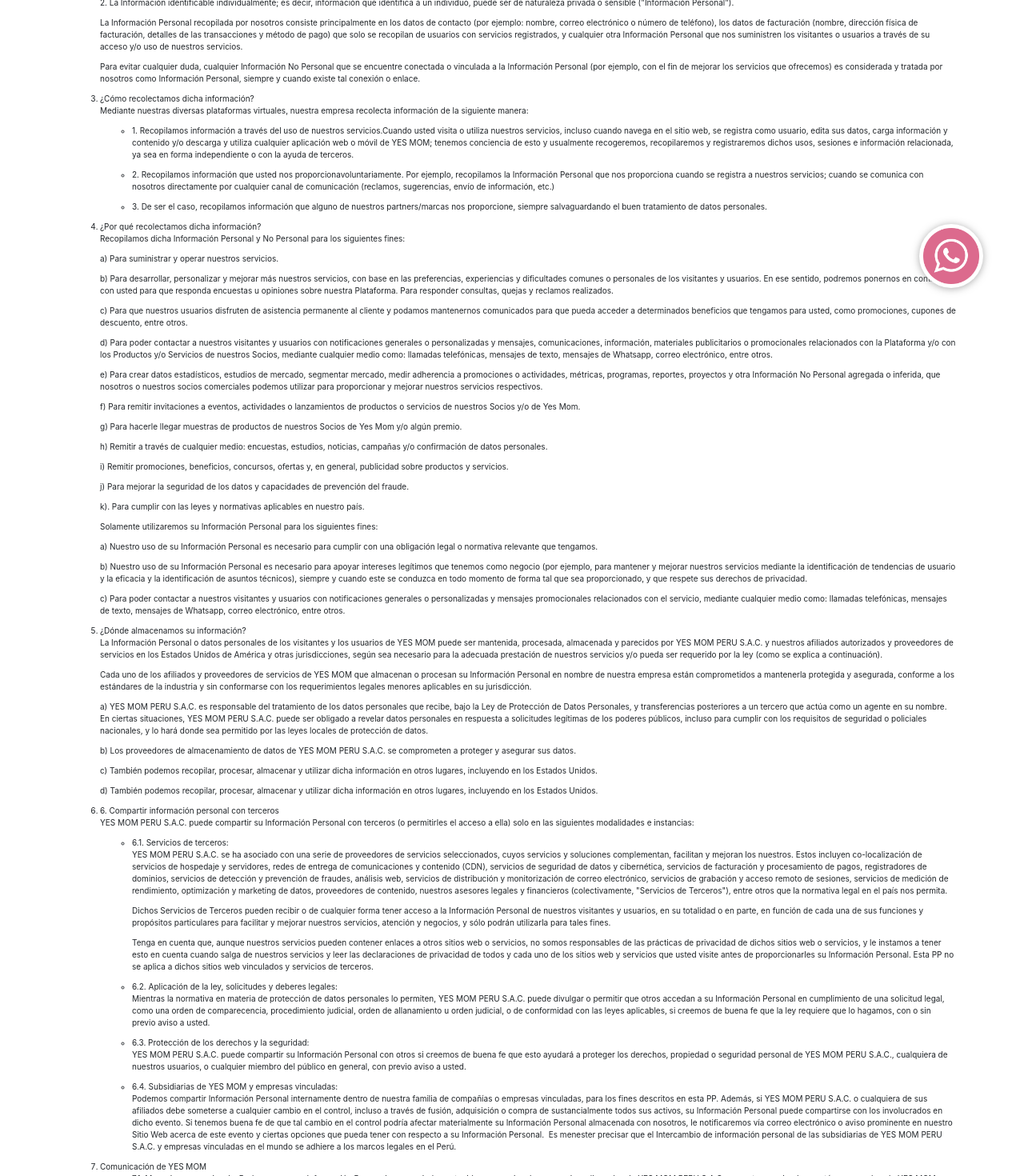
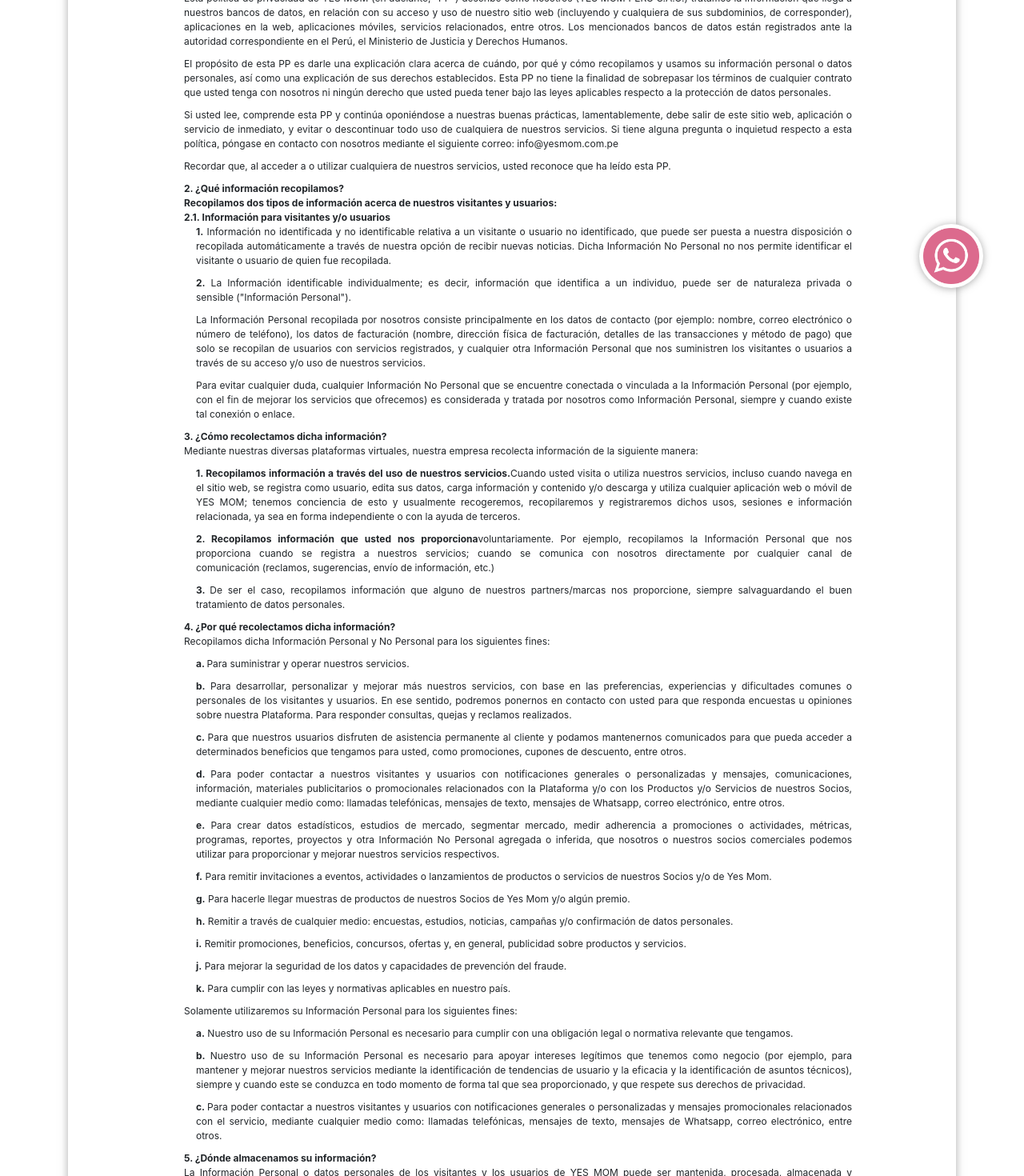
Before and after one commit to levs1205/yesmom-next, a Next.js app: page /politicasdeprivacidad in a window 1280 px wide. Shown: the part 400-1870 px from the top of the page at 80% size. Built offline with nearby package versions, Linux system fonts and the light colour scheme; no server answers.

Commit message:
politicas style

```diff
--- a/pages/politicasdeprivacidad/index.js
+++ b/pages/politicasdeprivacidad/index.js
@@ -5,8 +5,8 @@ import { Container } from "react-bootstrap";
 const index = () => {
   return (
     <AppLayout>
-      <Container className="container-politicas">
-        <div>
+      <Container>
+        <div className="container-politicas">
           <h3>Políticas de privacidad de YES MOM PERU S.A.C</h3>
           <p>
             YES MOM se interesa en la privacidad de sus visitantes, usuarios y
@@ -25,9 +25,9 @@ const index = () => {
             comprende completamente, antes de acceder a o utilizar cualquiera de
             nuestros servicios.
           </p>
-          <ol>
+          <ul className="ul-politicas">
             <li>
-              <span>Lea con atención:</span>
+              <span>1. Lea con atención:</span>
               <p>
                 Esta política de privacidad de YES MOM (en adelante, "PP")
                 describe como nosotros (YES MOM PERU S.A.C.) tratamos la
@@ -65,7 +65,7 @@ const index = () => {
             <li>
               <span>
                 {" "}
-                ¿Qué información recopilamos?
+                2. ¿Qué información recopilamos?
                 <br />
                 Recopilamos dos tipos de información acerca de nuestros
                 visitantes y usuarios:
@@ -74,42 +74,53 @@ const index = () => {
               <div>
                 {" "}
                 <span>2.1. Información para visitantes y/o usuarios</span>
+                <ul>
+                  <li>
+                    {" "}
                     <p>
-                  1. Información no identificada y no identificable relativa a
-                  un visitante o usuario no identificado, que puede ser puesta a
-                  nuestra disposición o recopilada automáticamente a través de
-                  nuestra opción de recibir nuevas noticias. Dicha Información
-                  No Personal no nos permite identificar el visitante o usuario
-                  de quien fue recopilada.
+                      <b>1.</b> Información no identificada y no identificable
+                      relativa a un visitante o usuario no identificado, que
+                      puede ser puesta a nuestra disposición o recopilada
+                      automáticamente a través de nuestra opción de recibir
+                      nuevas noticias. Dicha Información No Personal no nos
+                      permite identificar el visitante o usuario de quien fue
+                      recopilada.
+                    </p>
+                  </li>
+                  <li>
+                    {" "}
+                    <p>
+                      <b> 2.</b> La Información identificable individualmente;
+                      es decir, información que identifica a un individuo, puede
+                      ser de naturaleza privada o sensible ("Información
+                      Personal").
+                    </p>{" "}
+                    <p>
+                      La Información Personal recopilada por nosotros consiste
+                      principalmente en los datos de contacto (por ejemplo:
+                      nombre, correo electrónico o número de teléfono), los
+                      datos de facturación (nombre, dirección física de
+                      facturación, detalles de las transacciones y método de
+                      pago) que solo se recopilan de usuarios con servicios
+                      registrados, y cualquier otra Información Personal que nos
+                      suministren los visitantes o usuarios a través de su
+                      acceso y/o uso de nuestros servicios.
                     </p>
                     <p>
-                  2. La Información identificable individualmente; es decir,
-                  información que identifica a un individuo, puede ser de
-                  naturaleza privada o sensible ("Información Personal").
+                      Para evitar cualquier duda, cualquier Información No
+                      Personal que se encuentre conectada o vinculada a la
+                      Información Personal (por ejemplo, con el fin de mejorar
+                      los servicios que ofrecemos) es considerada y tratada por
+                      nosotros como Información Personal, siempre y cuando
+                      existe tal conexión o enlace.
                     </p>
-                <p>
-                  La Información Personal recopilada por nosotros consiste
-                  principalmente en los datos de contacto (por ejemplo: nombre,
-                  correo electrónico o número de teléfono), los datos de
-                  facturación (nombre, dirección física de facturación, detalles
-                  de las transacciones y método de pago) que solo se recopilan
-                  de usuarios con servicios registrados, y cualquier otra
-                  Información Personal que nos suministren los visitantes o
-                  usuarios a través de su acceso y/o uso de nuestros servicios.
-                </p>
-                <p>
-                  Para evitar cualquier duda, cualquier Información No Personal
-                  que se encuentre conectada o vinculada a la Información
-                  Personal (por ejemplo, con el fin de mejorar los servicios que
-                  ofrecemos) es considerada y tratada por nosotros como
-                  Información Personal, siempre y cuando existe tal conexión o
-                  enlace.
-                </p>
+                  </li>
+                </ul>
               </div>
             </li>
 
             <li>
-              <span>¿Cómo recolectamos dicha información?</span>
+              <span>3. ¿Cómo recolectamos dicha información?</span>
               <p>
                 Mediante nuestras diversas plataformas virtuales, nuestra
                 empresa recolecta información de la siguiente manera:
@@ -147,105 +158,146 @@ const index = () => {
                 </li>
                 <li>
                   <p>
-                    3. De ser el caso, recopilamos información que alguno de
-                    nuestros partners/marcas nos proporcione, siempre
+                    <b> 3. </b>De ser el caso, recopilamos información que
+                    alguno de nuestros partners/marcas nos proporcione, siempre
                     salvaguardando el buen tratamiento de datos personales.
                   </p>
                 </li>
               </ul>
             </li>
             <li>
-              <span>¿Por qué recolectamos dicha información?</span>
+              <span>4. ¿Por qué recolectamos dicha información?</span>
               <p>
                 Recopilamos dicha Información Personal y No Personal para los
                 siguientes fines:
               </p>
-              <p>a) Para suministrar y operar nuestros servicios.</p>
+              <ul>
+                <li>
                   <p>
-                b) Para desarrollar, personalizar y mejorar más nuestros
-                servicios, con base en las preferencias, experiencias y
-                dificultades comunes o personales de los visitantes y usuarios.
-                En ese sentido, podremos ponernos en contacto con usted para que
-                responda encuestas u opiniones sobre nuestra Plataforma. Para
-                responder consultas, quejas y reclamos realizados.
+                    <b>a. </b> Para suministrar y operar nuestros servicios.
                   </p>
+                </li>
+                <li>
                   <p>
-                c) Para que nuestros usuarios disfruten de asistencia permanente
-                al cliente y podamos mantenernos comunicados para que pueda
-                acceder a determinados beneficios que tengamos para usted, como
-                promociones, cupones de descuento, entre otros.{" "}
+                    <b>b.</b> Para desarrollar, personalizar y mejorar más
+                    nuestros servicios, con base en las preferencias,
+                    experiencias y dificultades comunes o personales de los
+                    visitantes y usuarios. En ese sentido, podremos ponernos en
+                    contacto con usted para que responda encuestas u opiniones
+                    sobre nuestra Plataforma. Para responder consultas, quejas y
+                    reclamos realizados.
                   </p>
+                </li>
+                <li>
                   <p>
-                d) Para poder contactar a nuestros visitantes y usuarios con
-                notificaciones generales o personalizadas y mensajes,
-                comunicaciones, información, materiales publicitarios o
-                promocionales relacionados con la Plataforma y/o con los
-                Productos y/o Servicios de nuestros Socios, mediante cualquier
-                medio como: llamadas telefónicas, mensajes de texto, mensajes de
-                Whatsapp, correo electrónico, entre otros.
+                    <b>c. </b> Para que nuestros usuarios disfruten de
+                    asistencia permanente al cliente y podamos mantenernos
+                    comunicados para que pueda acceder a determinados beneficios
+                    que tengamos para usted, como promociones, cupones de
+                    descuento, entre otros.{" "}
                   </p>
+                </li>
+                <li>
                   <p>
-                e) Para crear datos estadísticos, estudios de mercado, segmentar
-                mercado, medir adherencia a promociones o actividades, métricas,
-                programas, reportes, proyectos y otra Información No Personal
-                agregada o inferida, que nosotros o nuestros socios comerciales
-                podemos utilizar para proporcionar y mejorar nuestros servicios
-                respectivos.
+                    <b>d. </b>Para poder contactar a nuestros visitantes y
+                    usuarios con notificaciones generales o personalizadas y
+                    mensajes, comunicaciones, información, materiales
+                    publicitarios o promocionales relacionados con la Plataforma
+                    y/o con los Productos y/o Servicios de nuestros Socios,
+                    mediante cualquier medio como: llamadas telefónicas,
+                    mensajes de texto, mensajes de Whatsapp, correo electrónico,
+                    entre otros.
                   </p>
+                </li>
+                <li>
+                  <p>
+                    <b>e.</b> Para crear datos estadísticos, estudios de
+                    mercado, segmentar mercado, medir adherencia a promociones o
+                    actividades, métricas, programas, reportes, proyectos y otra
+                    Información No Personal agregada o inferida, que nosotros o
+                    nuestros socios comerciales podemos utilizar para
+                    proporcionar y mejorar nuestros servicios respectivos.
+                  </p>
+                </li>
+                <li>
+                  <p>
+                    <b>f.</b> Para remitir invitaciones a eventos, actividades o
+                    lanzamientos de productos o servicios de nuestros Socios y/o
+                    de Yes Mom.
+                  </p>
+                </li>
+                <li>
+                  <p>
+                    <b>g.</b> Para hacerle llegar muestras de productos de
+                    nuestros Socios de Yes Mom y/o algún premio.
+                  </p>
+                </li>
+                <li>
+                  <p>
+                    <b>h.</b> Remitir a través de cualquier medio: encuestas,
+                    estudios, noticias, campañas y/o confirmación de datos
+                    personales.
+                  </p>
+                </li>
+                <li>
+                  <p>
+                    <b>i.</b> Remitir promociones, beneficios, concursos,
+                    ofertas y, en general, publicidad sobre productos y
+                    servicios.
+                  </p>
+                </li>
+                <li>
+                  <p>
+                    <b>j.</b> Para mejorar la seguridad de los datos y
+                    capacidades de prevención del fraude.
+                  </p>
+                </li>
+                <li>
+                  <p>
+                    <b>k.</b> Para cumplir con las leyes y normativas aplicables
+                    en nuestro país.
+                  </p>
+                </li>
+              </ul>
 
-              <p>
-                f) Para remitir invitaciones a eventos, actividades o
-                lanzamientos de productos o servicios de nuestros Socios y/o de
-                Yes Mom.
-              </p>
-              <p>
-                g) Para hacerle llegar muestras de productos de nuestros Socios
-                de Yes Mom y/o algún premio.
-              </p>
-              <p>
-                h) Remitir a través de cualquier medio: encuestas, estudios,
-                noticias, campañas y/o confirmación de datos personales.
-              </p>
-              <p>
-                i) Remitir promociones, beneficios, concursos, ofertas y, en
-                general, publicidad sobre productos y servicios.
-              </p>
-              <p>
-                j) Para mejorar la seguridad de los datos y capacidades de
-                prevención del fraude.
-              </p>
-              <p>
-                k). Para cumplir con las leyes y normativas aplicables en
-                nuestro país.
-              </p>
               <p>
                 Solamente utilizaremos su Información Personal para los
                 siguientes fines:
               </p>
+              <ul>
+                <li>
                   <p>
-                a) Nuestro uso de su Información Personal es necesario para
-                cumplir con una obligación legal o normativa relevante que
-                tengamos.
-              </p>
-              <p>
-                b) Nuestro uso de su Información Personal es necesario para
-                apoyar intereses legítimos que tenemos como negocio (por
-                ejemplo, para mantener y mejorar nuestros servicios mediante la
-                identificación de tendencias de usuario y la eficacia y la
-                identificación de asuntos técnicos), siempre y cuando este se
-                conduzca en todo momento de forma tal que sea proporcionado, y
-                que respete sus derechos de privacidad.
-              </p>
-              <p>
-                c) Para poder contactar a nuestros visitantes y usuarios con
-                notificaciones generales o personalizadas y mensajes
-                promocionales relacionados con el servicio, mediante cualquier
-                medio como: llamadas telefónicas, mensajes de texto, mensajes de
-                Whatsapp, correo electrónico, entre otros.
+                    <b>a.</b> Nuestro uso de su Información Personal es
+                    necesario para cumplir con una obligación legal o normativa
+                    relevante que tengamos.
                   </p>
                 </li>
                 <li>
-              <span>¿Dónde almacenamos su información?</span>
+                  <p>
+                    <b>b.</b> Nuestro uso de su Información Personal es
+                    necesario para apoyar intereses legítimos que tenemos como
+                    negocio (por ejemplo, para mantener y mejorar nuestros
+                    servicios mediante la identificación de tendencias de
+                    usuario y la eficacia y la identificación de asuntos
+                    técnicos), siempre y cuando este se conduzca en todo momento
+                    de forma tal que sea proporcionado, y que respete sus
+                    derechos de privacidad.
+                  </p>
+                </li>
+                <li>
+                  <p>
+                    <b>c. </b>Para poder contactar a nuestros visitantes y
+                    usuarios con notificaciones generales o personalizadas y
+                    mensajes promocionales relacionados con el servicio,
+                    mediante cualquier medio como: llamadas telefónicas,
+                    mensajes de texto, mensajes de Whatsapp, correo electrónico,
+                    entre otros.
+                  </p>
+                </li>
+              </ul>
+            </li>
+            <li>
+              <span>5. ¿Dónde almacenamos su información?</span>
               <p>
                 La Información Personal o datos personales de los visitantes y
                 los usuarios de YES MOM puede ser mantenida, procesada,
@@ -263,31 +315,43 @@ const index = () => {
                 conformarse con los requerimientos legales menores aplicables en
                 su jurisdicción.
               </p>
+              <ul>
+                <li>
                   <p>
-                a) YES MOM PERU S.A.C. es responsable del tratamiento de los
-                datos personales que recibe, bajo la Ley de Protección de Datos
-                Personales, y transferencias posteriores a un tercero que actúa
-                como un agente en su nombre. En ciertas situaciones, YES MOM
-                PERU S.A.C. puede ser obligado a revelar datos personales en
-                respuesta a solicitudes legítimas de los poderes públicos,
-                incluso para cumplir con los requisitos de seguridad o
-                policiales nacionales, y lo hará donde sea permitido por las
-                leyes locales de protección de datos.
+                    <b>a.</b> YES MOM PERU S.A.C. es responsable del tratamiento
+                    de los datos personales que recibe, bajo la Ley de
+                    Protección de Datos Personales, y transferencias posteriores
+                    a un tercero que actúa como un agente en su nombre. En
+                    ciertas situaciones, YES MOM PERU S.A.C. puede ser obligado
+                    a revelar datos personales en respuesta a solicitudes
+                    legítimas de los poderes públicos, incluso para cumplir con
+                    los requisitos de seguridad o policiales nacionales, y lo
+                    hará donde sea permitido por las leyes locales de protección
+                    de datos.
                   </p>
+                </li>
+                <li>
                   <p>
-                b) Los proveedores de almacenamiento de datos de YES MOM PERU
-                S.A.C. se comprometen a proteger y asegurar sus datos.
+                    <b>b.</b> Los proveedores de almacenamiento de datos de YES
+                    MOM PERU S.A.C. se comprometen a proteger y asegurar sus
+                    datos.
                   </p>
+                </li>
+                <li>
                   <p>
-                c) También podemos recopilar, procesar, almacenar y utilizar
-                dicha información en otros lugares, incluyendo en los Estados
-                Unidos.
+                    <b>c. </b>También podemos recopilar, procesar, almacenar y
+                    utilizar dicha información en otros lugares, incluyendo en
+                    los Estados Unidos.
                   </p>
+                </li>
+                <li>
                   <p>
-                d) También podemos recopilar, procesar, almacenar y utilizar
-                dicha información en otros lugares, incluyendo en los Estados
-                Unidos.
+                    <b>d.</b> También podemos recopilar, procesar, almacenar y
+                    utilizar dicha información en otros lugares, incluyendo en
+                    los Estados Unidos.
                   </p>
+                </li>
+              </ul>
             </li>
             <li>
               <span>6. Compartir información personal con terceros</span>
@@ -390,7 +454,7 @@ const index = () => {
               </ul>
             </li>
             <li>
-              <span>Comunicación de YES MOM</span>
+              <span>7. Comunicación de YES MOM</span>
               <ul>
                 <li>
                   <span>7.1. Mensajes promocionales</span>
@@ -426,7 +490,7 @@ const index = () => {
               </ul>
             </li>
             <li>
-              <span>Sus derechos como visitante y/o usuario de YES MOM</span>
+              <span>8. Sus derechos como visitante y/o usuario de YES MOM</span>
               <p>
                 Es muy necesario que tenga control sobre su información
                 personal. Por eso, YES MOM PERU S.A.C. está tomando medidas para
@@ -476,7 +540,7 @@ const index = () => {
               </p>
             </li>
             <li>
-              <span>Retención de datos personales</span>
+              <span>9. Retención de datos personales</span>
               <p>
                 Podemos conservar su Información Personal o Datos Personales
                 durante el tiempo que su cuenta de usuario se encuentre activa,
@@ -498,7 +562,7 @@ const index = () => {
               </p>
             </li>
             <li>
-              <span>Seguridad de la información</span>
+              <span>10. Seguridad de la información</span>
               <p>
                 YES MOM PERU S.A.C. ha implementado medidas de seguridad
                 diseñadas para proteger los datos personales que usted comparte
@@ -528,7 +592,7 @@ const index = () => {
               </p>
             </li>
             <li>
-              <span>Lugares públicos en la red y contenido de usuario</span>
+              <span>11. Lugares públicos en la red y contenido de usuario</span>
               <p>
                 Nuestros servicios ofrecen blogs de acceso público, comunidades,
                 plataformas digitales y foros de soporte. Tenga en cuenta que
@@ -560,7 +624,7 @@ const index = () => {
               </p>
             </li>
             <li>
-              <span>Actualizaciones</span>
+              <span>12. Actualizaciones</span>
               <p>
                 Podemos actualizar esta PP según sea requerido por la ley o
                 reglamento aplicable, y para reflejar cambios en nuestras
@@ -587,7 +651,7 @@ const index = () => {
               </p>
             </li>
             <li>
-              <span>Póngase en contacto con nosotros</span>
+              <span>13. Póngase en contacto con nosotros</span>
               <p>
                 Si tiene alguna pregunta sobre esta PP o desea ejercer
                 cualquiera de sus derechos como titular de sus datos personales,
@@ -597,18 +661,22 @@ const index = () => {
                 normativa vigente en el Perú.
               </p>
             </li>
-          </ol>
+          </ul>
         </div>
       </Container>
       <style jsx>
         {`
           .container-politicas {
             position: relative;
-            top: 15rem;
+            top: 10rem;
             text-align: justify;
-            margin-bottom: 20rem;
-            padding-left: 11rem !important;
-            padding-right: 11rem !important;
+            margin-bottom: 15rem;
+            padding-top: 5rem;
+            padding-left: 13rem !important;
+            padding-right: 13rem !important;
+            padding-bottom: 5rem;
+            box-shadow: 0px 1px 10px #999999d4;
+            background: #ffff;
           }
           .container-politicas h3 {
             text-align: center;
@@ -625,6 +693,14 @@ const index = () => {
           .container-politicas p,
           .container-politicas li {
             font-size: 1.2rem;
+          }
+
+          .container-politicas ul {
+            list-style: none;
+            padding-left: 1.5rem;
+          }
+          .ul-politicas {
+            padding-left: 0rem;
           }
 
           @media (max-width: 768px) {
```
Lines whose indentation alone changed are shown as unchanged.
